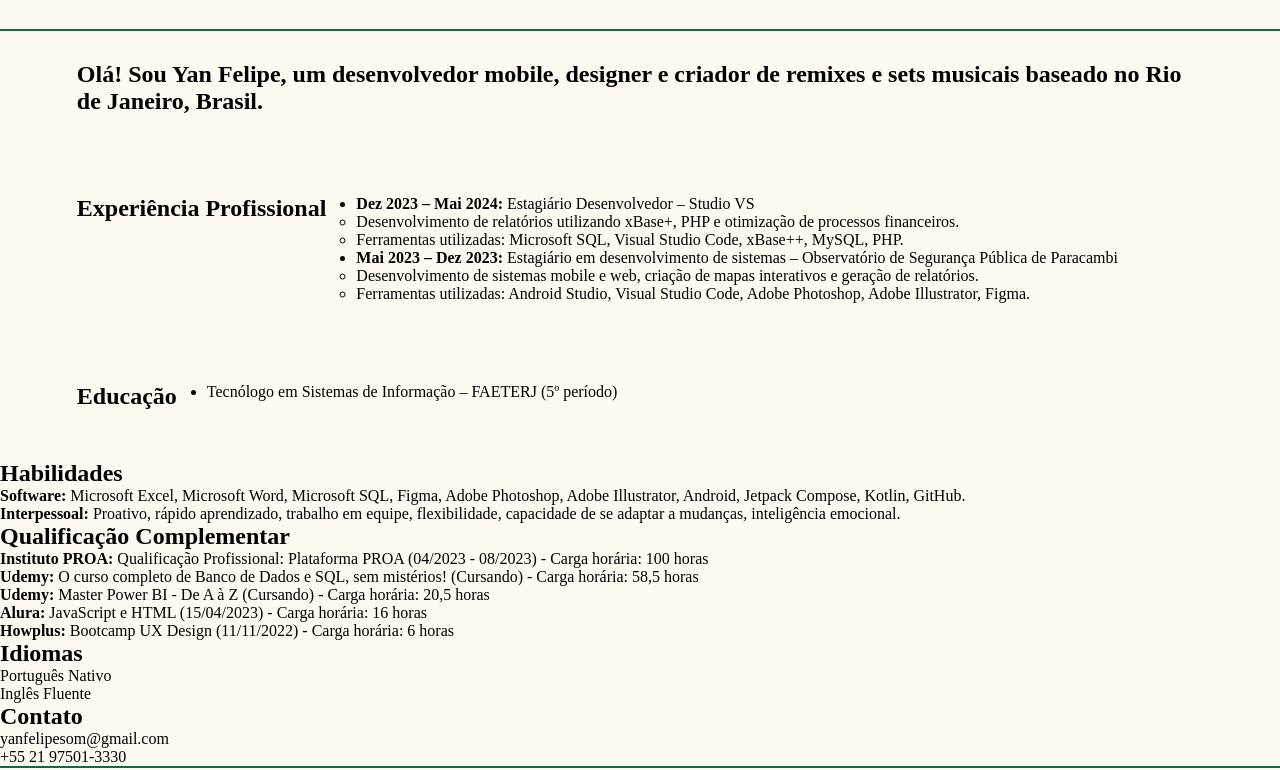
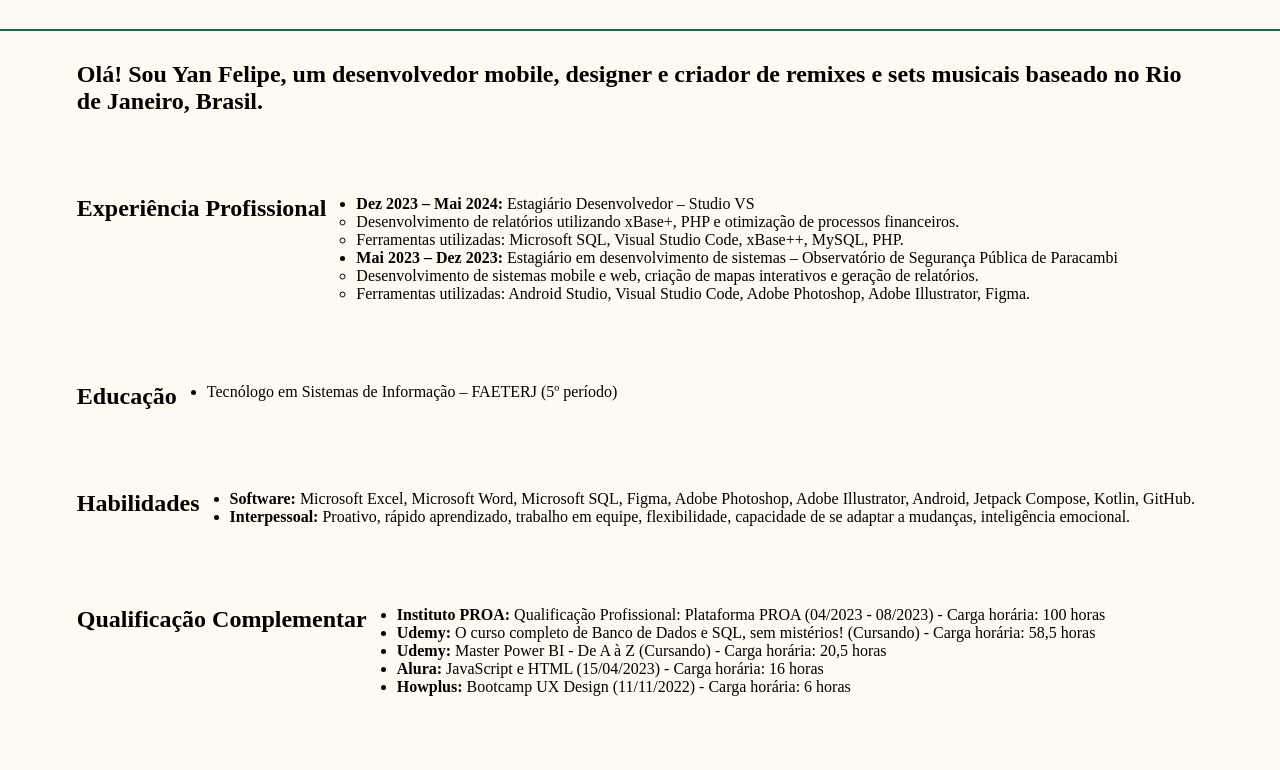
Before and after one commit to oyanfelipe/oyanfelipe.github.io, a plain HTML site: page curriculo.html in a window 1280 px wide. Shown: the part 82-852 px from the top of the page. Drawn offline with Linux system fonts and the light colour scheme.

Commit message:
Update curriculo.html
up

```diff
--- a/curriculo.html
+++ b/curriculo.html
@@ -56,7 +56,7 @@
             </ul>
         </section>
 
-        <section>
+        <section class="container-secundario-a">
             <h2>Habilidades</h2>
             <ul>
                 <li><strong>Software:</strong> Microsoft Excel, Microsoft Word, Microsoft SQL, Figma, Adobe Photoshop, Adobe Illustrator, Android, Jetpack Compose, Kotlin, GitHub.</li>
@@ -64,7 +64,7 @@
             </ul>
         </section>
 
-        <section>
+        <section class="container-secundario-a">
             <h2>Qualificação Complementar</h2>
             <ul>
                 <li><strong>Instituto PROA:</strong> Qualificação Profissional: Plataforma PROA (04/2023 - 08/2023) - Carga horária: 100 horas</li>
@@ -75,7 +75,7 @@
             </ul>
         </section>
 
-        <section>
+        <section class="container-secundario-a">
             <h2>Idiomas</h2>
             <ul>
                 <li>Português Nativo</li>
@@ -83,7 +83,7 @@
             </ul>
         </section>
 
-        <section>
+        <section class="container-secundario-a">
             <h2>Contato</h2>
             <ul>
                 <li>yanfelipesom@gmail.com</li>
```
